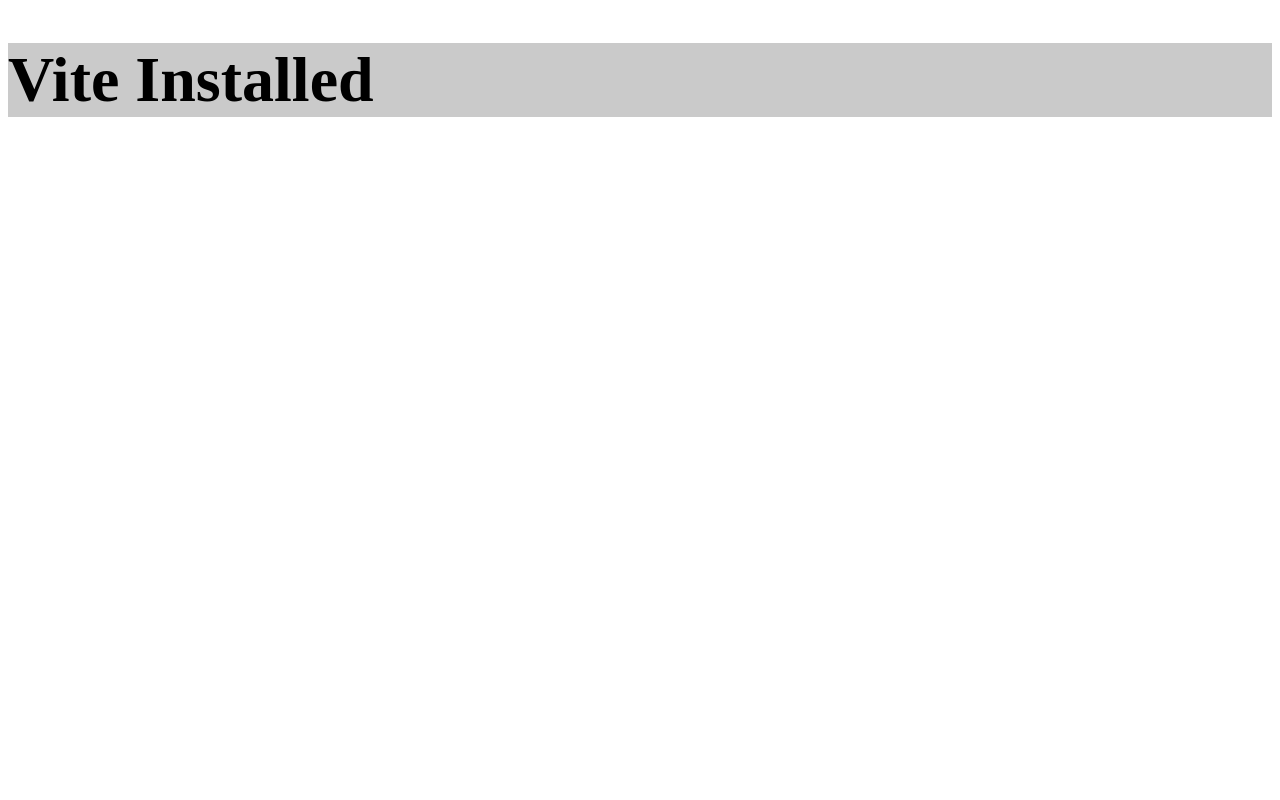
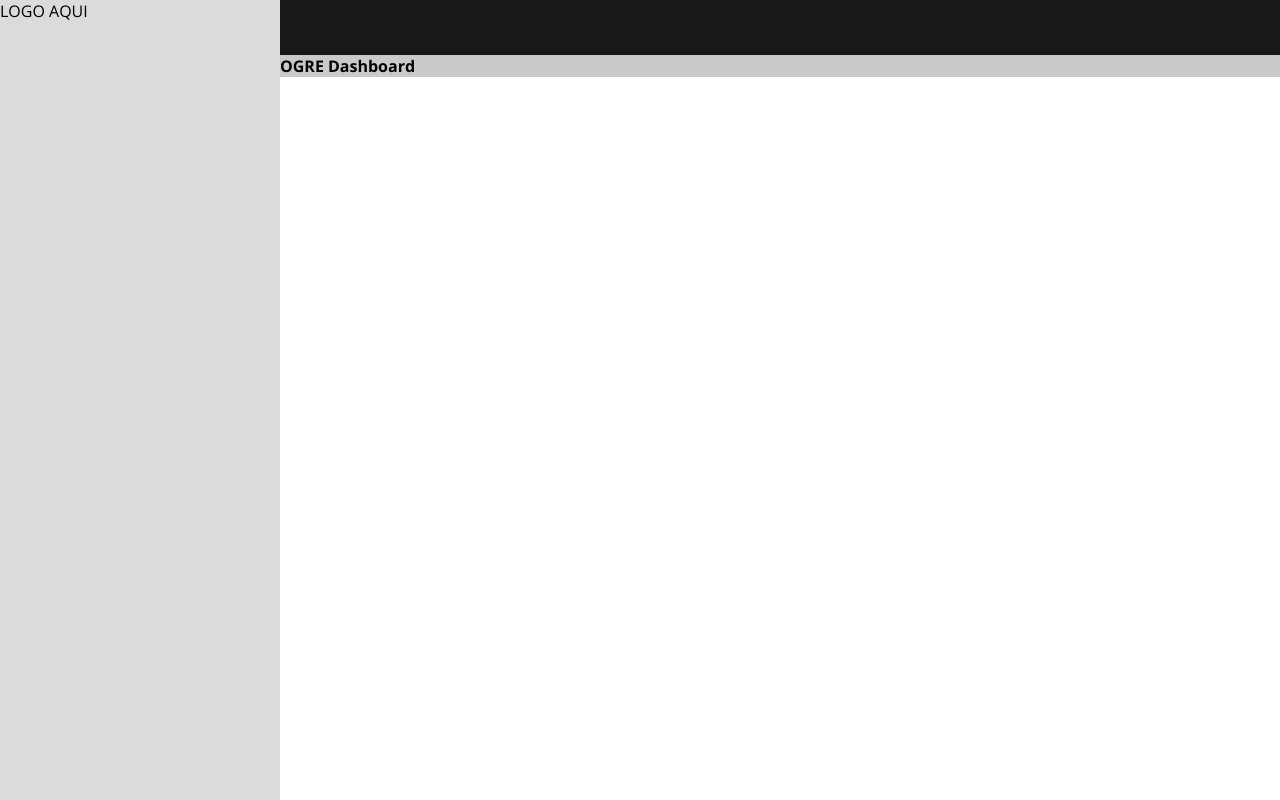
Before and after one commit to JandirWeb/ogreedash, a website built with Vite: page src/index.html in a window 1280 px wide. Built offline with nearby package versions, Linux system fonts and the light colour scheme.

Commit message:
inicio do molde

```diff
--- a/src/index.html
+++ b/src/index.html
@@ -4,11 +4,47 @@
     <meta charset="UTF-8" />
     <link rel="icon" type="image/svg+xml" href="/vite.svg" />
     <meta name="viewport" content="width=device-width, initial-scale=1.0" />
-    <title>Vite App</title>
+
+    <!--Font Google-->
+    <link rel="preconnect" href="https://fonts.googleapis.com">
+    <link rel="preconnect" href="https://fonts.gstatic.com" crossorigin>
+    <link href="https://fonts.googleapis.com/css2?family=Open+Sans:wght@300;400;500;600;700;800&display=swap" rel="stylesheet">
+
+    <!--Font Awesome-->
+    <link rel="stylesheet" href="https://cdnjs.cloudflare.com/ajax/libs/font-awesome/6.2.1/css/all.min.css">
+
+
+    <title>OGREE Dashboard</title>
   </head>
   <body>
     <div>
-      <h1>Vite Installed</h1>
+      <header>
+        <div class="header-actions">
+
+        </div>
+
+        <div class="login-info">
+
+        </div>
+      </header>
+
+      <div class="main-menu">
+        <div class="logo"> LOGO AQUI</div>
+
+        <nav>
+
+        </nav>
+      </div>
+
+      <main>
+        <div class="content">
+          <h1 class="title">OGRE Dashboard</h1>
+        </div>
+      </main>
+
+      <footer>
+        <div class="copyright"></div>
+      </footer>
     </div>
     <script type="module" src="js/main.js"></script>
   </body>
--- /dev/null
+++ b/src/style/dashboard.scss
@@ -0,0 +1,13 @@
+main{
+    width: 100vw;
+
+    .content{
+        margin-left: 280px;
+    }
+}
+
+h1{
+    background: #cacaca;
+    color: #000;
+    font: bold 2rem;
+}
--- /dev/null
+++ b/src/style/header.scss
@@ -0,0 +1,7 @@
+header{
+    display: flex;
+    width: 100vw;
+    min-height: 55px;
+    align-items: flex-start;
+    background: $dark-gray;
+}
--- /dev/null
+++ b/src/style/menu.scss
@@ -0,0 +1,11 @@
+.main-menu{
+    display: flex;
+    position: absolute;
+    width: 280px;
+    height: 100%;
+    background: $light-gray;
+    left: 0;
+    top: 0;
+    z-index: 999;
+
+}
--- a/src/style/styles.scss
+++ b/src/style/styles.scss
@@ -1,6 +1,15 @@
-h1{
-    background: #cacaca;
-    color: #000;
-    font-weight: bold;
-    font-size: 4rem;
+* {
+    margin: 0;
+    padding: 0;
+    border: 0;
+    font-family: 'Open Sans', sans-serif;
+    font-size: 1rem;
+    box-sizing: border-box;
+    list-style: none;
+    text-decoration: none;
 }
+@import './variables.scss';
+@import './header.scss';
+@import './menu.scss';
+@import './footer.scss';
+@import './dashboard.scss'
--- /dev/null
+++ b/src/style/variables.scss
@@ -0,0 +1,4 @@
+/*Colors*/
+
+$dark-gray: rgb(24, 24, 24);
+$light-gray: rgb(219, 219, 219);
```
Also changed, not shown: src/style/footer.scss (added).
